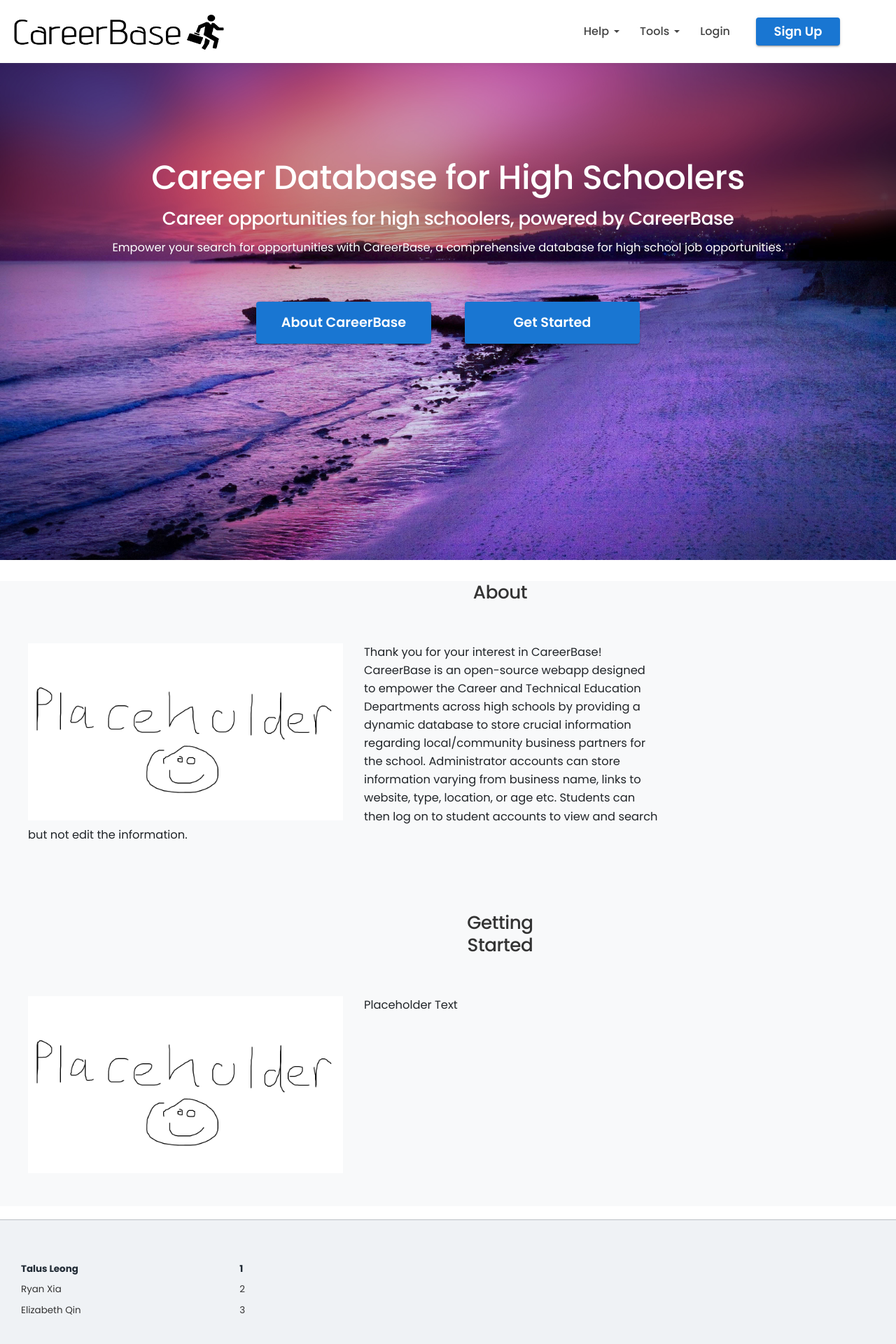
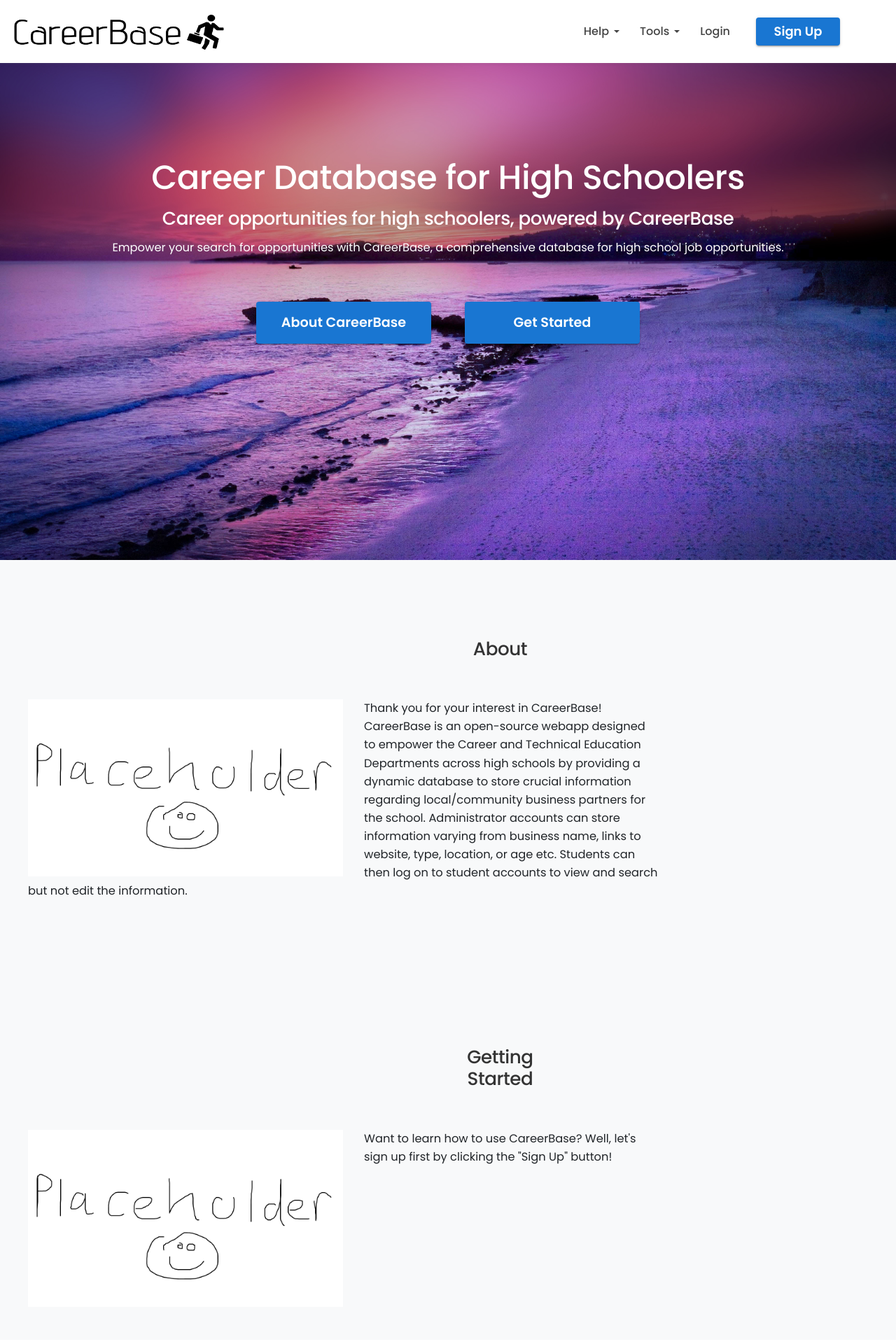
Before and after one commit to rytale1/fbla-coding-and-programming, a React (Create React App) app: page / in a window 1280 px wide. Shown: the top 1920 px of the page at 70% size. Built offline with nearby package versions, Linux system fonts and the light colour scheme; no server answers.

Commit message:
Formatted homepage

```diff
--- a/src/css/style.css
+++ b/src/css/style.css
@@ -1588,7 +1588,7 @@ li > .lang-select {
 
 #hero-3 {
     background-color: #ffffff;
-    padding-bottom: 30px;
+    /* padding-bottom: 30px; */
 }
 
 #hero-3-sub {
--- a/src/home.tsx
+++ b/src/home.tsx
@@ -141,7 +141,12 @@ const Home: React.FC<HomePageProps> = () => {
                     </div>
                 </section>
                 {/* About Section */}
-                <section className="section bg-light"  id = "about">
+
+                <section className="section bg-light" id = "about">
+                    <br/>
+                    <br/>
+                    <br/>
+                    <br/>
                     <div className="container">
                         <h2 className="section-title" style = {{
                             display: "flex",
@@ -175,6 +180,10 @@ const Home: React.FC<HomePageProps> = () => {
                 </section>
                 {/* Instructions Section */}
                 <section className="section bg-light"  id = "instructions">
+                    <br/>
+                    <br/>
+                    <br/>
+                    <br/>
                     <div className="container">
                         <h2 className="section-title" style = {{
                             display: "flex",
@@ -195,7 +204,8 @@ const Home: React.FC<HomePageProps> = () => {
                                 float: "left",
                                 marginRight: "30px"
                             }}/>
-                            Placeholder Text
+                            Want to learn how to use CareerBase? Well, let's sign up first by clicking
+                            the "Sign Up" button!
                         </p>
                     </div>
                 </section>
```
